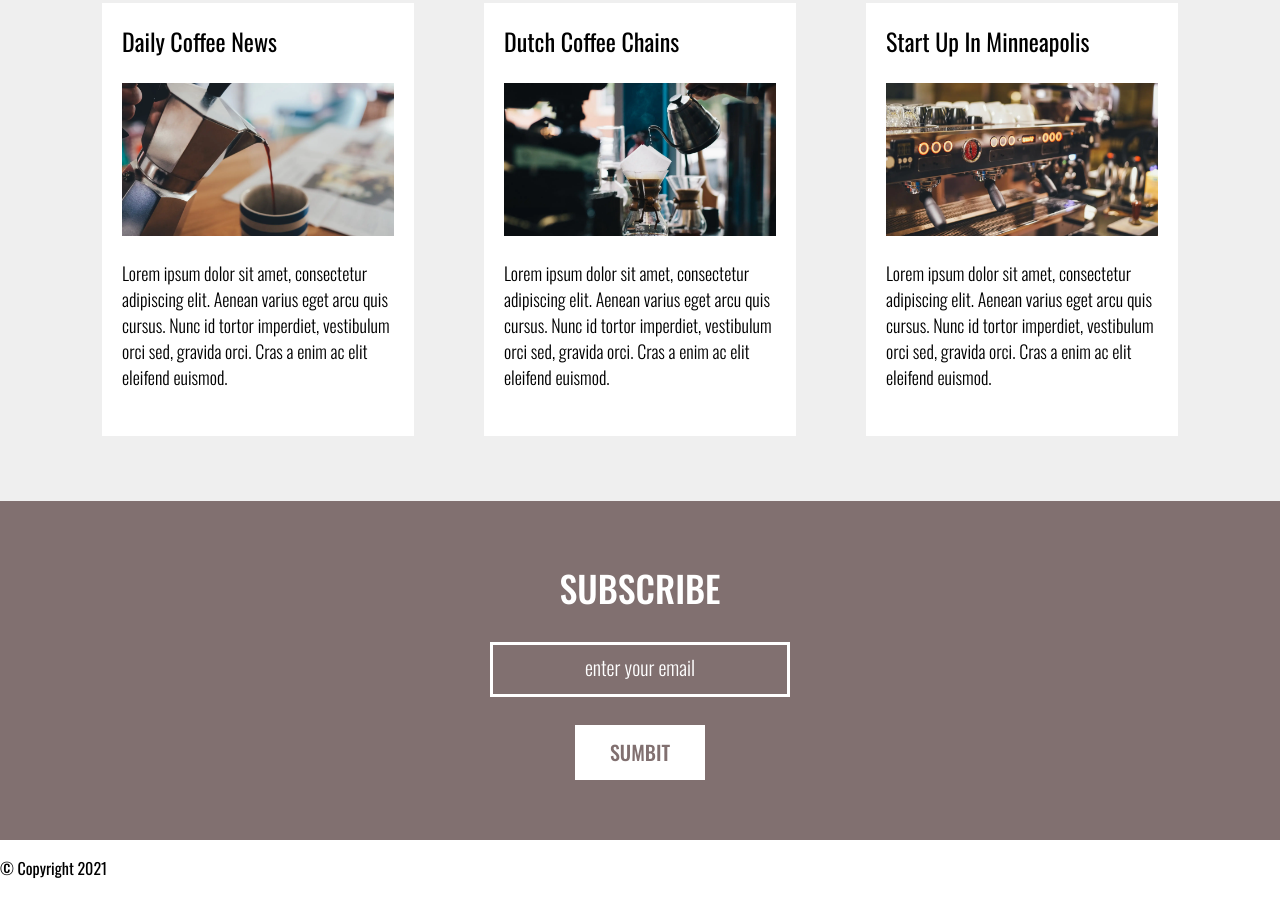
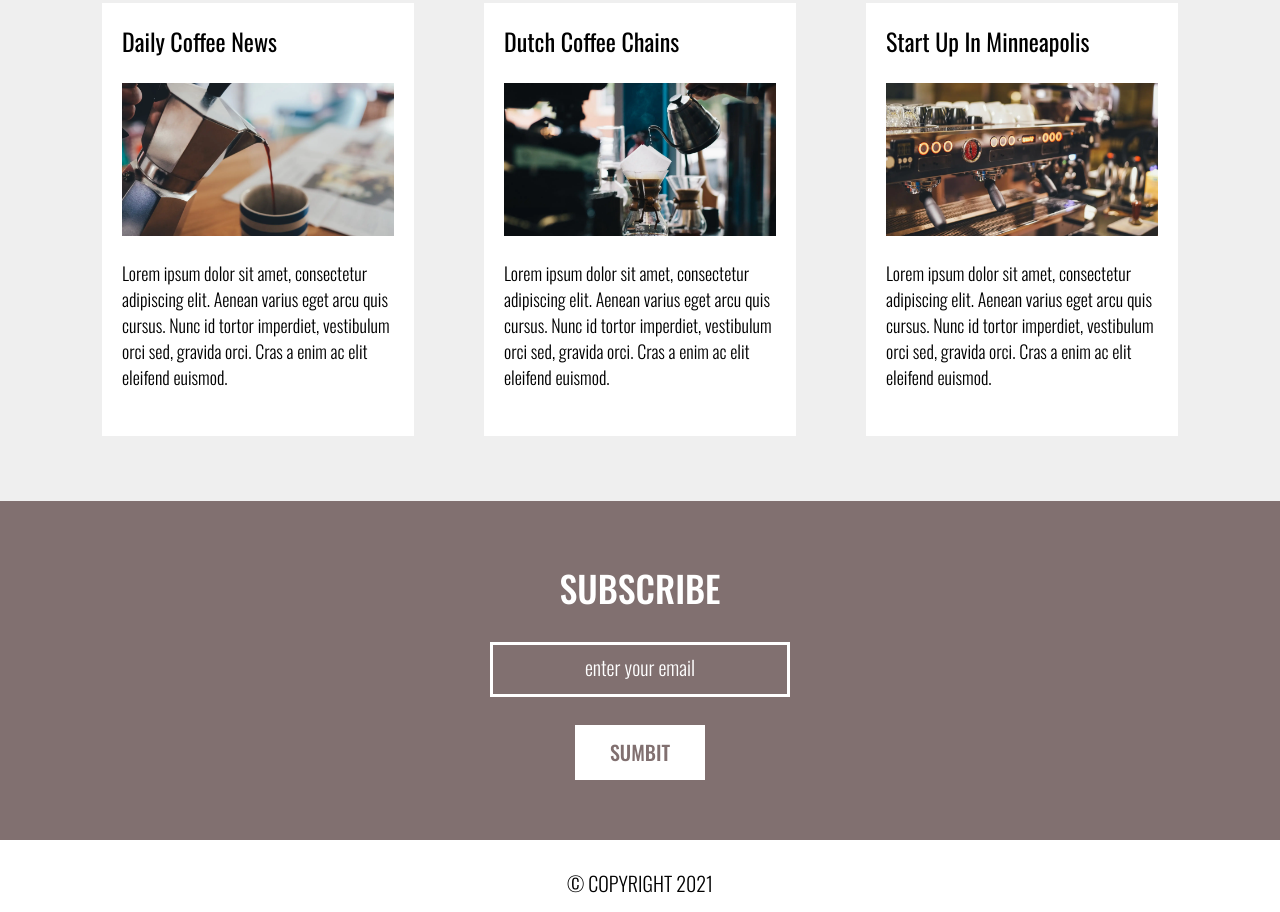
Before and after one commit to galustoff/coffee-house, a plain HTML site: page index.html in a window 1280 px wide. Shown: the part 1362-2274 px from the top of the page. Drawn offline with nearby package versions, Linux system fonts and the light colour scheme.

Commit message:
footer layout

```diff
--- a/style.css
+++ b/style.css
@@ -250,3 +250,13 @@
   font-size: 20px;
   cursor: pointer;
 }
+
+/*  FOOTER  */
+
+.footer__text {
+  font-weight: 300;
+  font-size: 20px;
+  margin: 28px 0 14px 0;
+  text-align: center;
+  text-transform: uppercase;
+}
```
